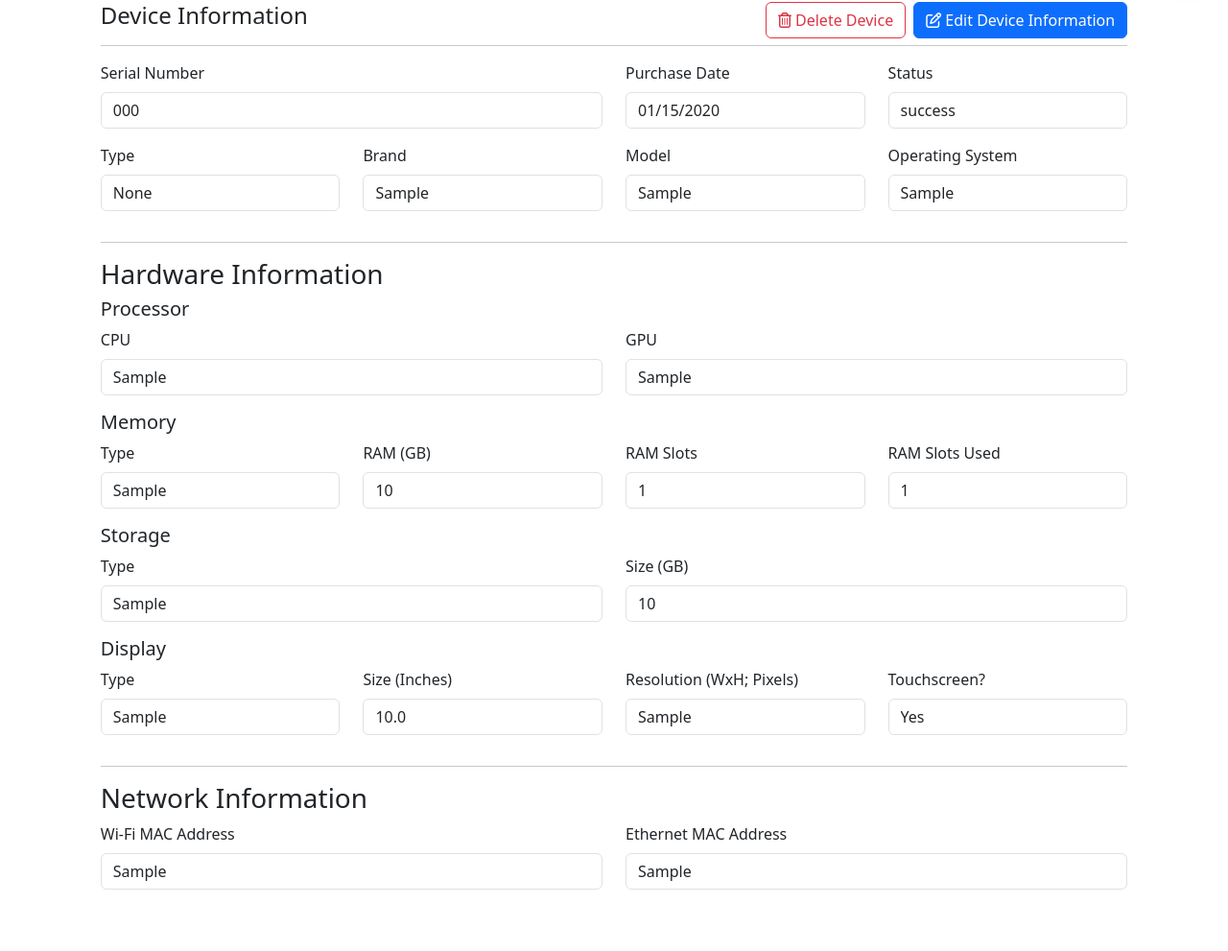
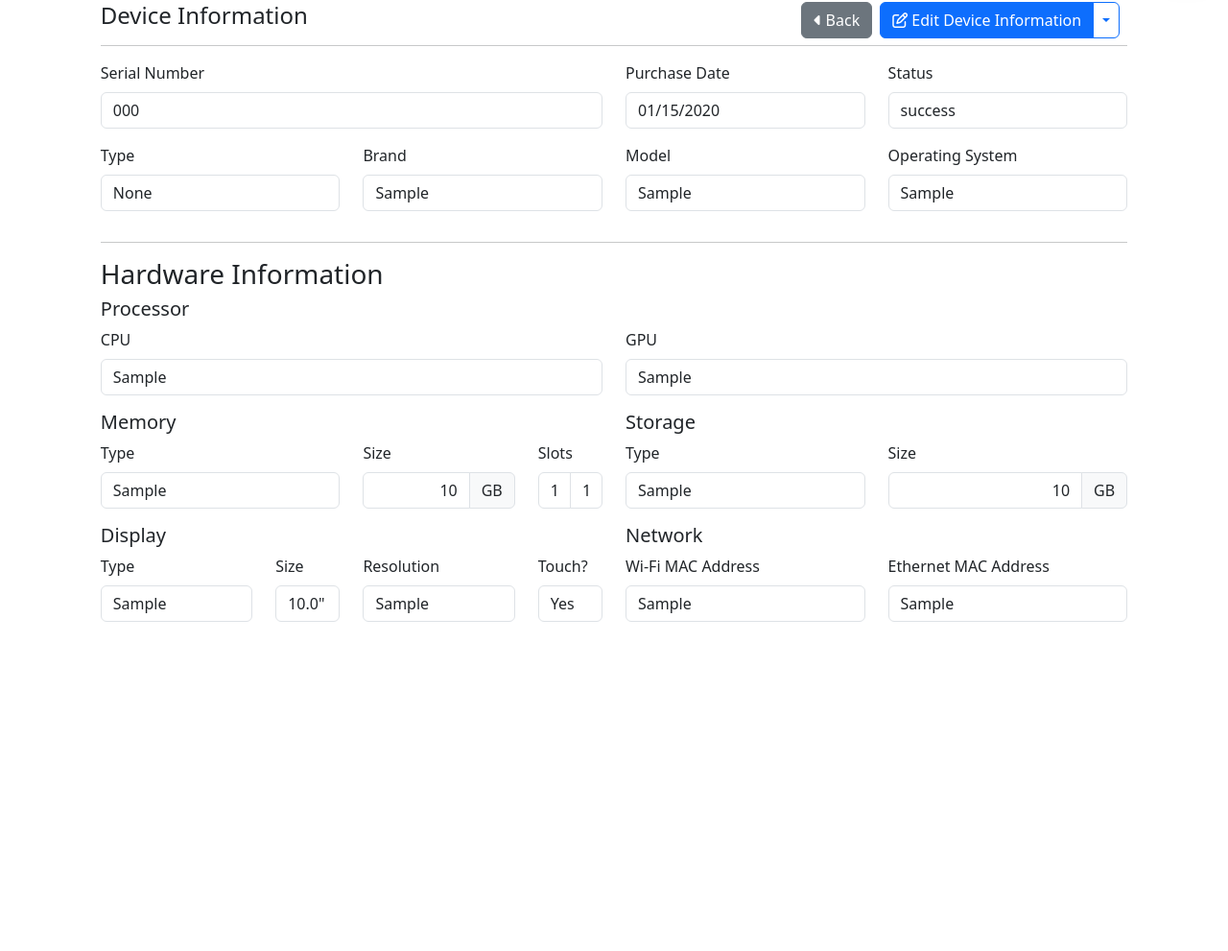
Before and after one commit to ravendinata/JACITA-Kanri, a Flask app: page /device/000 in a window 1280 px wide. Shown: the part 80-1071 px from the top of the page at 96% size. After the commit the page ends 728 px from the top, so only its background shows below. Run offline with Flask 3, Linux system fonts and the light colour scheme; tables that the repository leaves empty hold one stand-in row (values such as "Sample post"); parts of the project's set-up code (start-up, migrations or seed data) failed here and were passed over; some libraries are stand-ins or nearby versions.

Commit message:
Compactified device detail page

```diff
--- a/templates/device.html
+++ b/templates/device.html
@@ -25,8 +25,19 @@
 {% endif %}
 <div class="container-fluid" style="width: 90%; padding-bottom: 48px;">
     <span>
-        <button type="button" class="btn btn-primary float-end" onclick="window.location.href = `/device/{{ device.serial_number }}/edit`"><i class="fa-regular fa-pen-to-square"></i> Edit Device Information</button>
-        <button type="button" class="btn btn-outline-danger float-end me-2" onclick="show_delete_modal()"><i class="fa-regular fa-trash-can"></i> Delete Device</button>
+        <div class="btn-group float-end me-2">
+            <button type="button" class="btn btn-primary float-end" onclick="window.location.href = `/device/{{ device.serial_number }}/edit`"><i class="fa-regular fa-pen-to-square"></i> Edit Device Information</button>
+            <button type="button" id="moreButtonGroup" class="btn btn-outline-primary dropdown-toggle dropdown-toggle-split" data-bs-toggle="dropdown" aria-expanded="false">
+                <span class="visually-hidden">More</span>
+            </button>
+            <ul class="dropdown-menu" aria-labelledby="moreButtonGroup">
+                <li><a class="dropdown-item" href="/provisioning/view/{{ device.serial_number }}"><i class="fa-solid fa-clipboard-user"></i> View Provisioning History</a></li>
+                <li><hr class="dropdown-divider"></li>
+                <li><h6 class="dropdown-header"><i class="fa-solid fa-triangle-exclamation"></i> Danger Zone</h6></li>
+                <li><a class="dropdown-item link-danger" href="#" onclick="show_delete_modal()"><i class="fa-regular fa-trash-can"></i> Delete Device</a></li>
+            </ul>
+        </div>
+        <button type="button" class="btn btn-secondary float-end me-2" onclick="history.back()"><i class="fa-solid fa-caret-left"></i> Back</button>
     </span>
     <h2>Device Information</h2>
     <hr>
@@ -77,66 +88,80 @@
                 <input type="text" class="form-control" id="gpu" name="gpu" value="{{ device.gpu }}" readonly>
             </div>
         </div>
-        <h5>Memory</h5>
         <div class="row">
-            <div class="col mb-3">
+            <div class="col-md-6">
+                <h5>Memory</h5>
+            </div>
+            <div class="col-md-6">
+                <h5>Storage</h5>
+            </div>
+        </div>
+        <div class="row">
+            <div class="col-md-3 mb-3">
                 <label for="physical_mem_type" class="form-label">Type</label>
                 <input type="text" class="form-control" id="physical_mem_type" name="physical_mem_type" value="{{ device.physical_mem_type }}" readonly>
             </div>
-            <div class="col mb-3">
-                <label for="physical_mem_size_gb" class="form-label">RAM (GB)</label>
-                <input type="number" class="form-control" id="physical_mem_size_gb" name="physical_mem_size_gb" value="{{ device.physical_mem_size_gb }}" readonly>
+            <div class="col-md-2 mb-3">
+                <label for="physical_mem_size_gb" class="form-label">Size</label>
+                <div class="input-group">
+                    <input type="text" class="form-control" id="physical_mem_size_gb" name="physical_mem_size_gb" style="text-align: right;" value="{{ device.physical_mem_size_gb }}" readonly>
+                    <span class="input-group-text">GB</span>
+                </div>
             </div>
-            <div class="col mb-3">
-                <label for="physical_mem_slots" class="form-label">RAM Slots</label>
-                <input type="number" class="form-control" id="physical_mem_slots" name="physical_mem_slots" value="{{ device.physical_mem_slots }}" readonly>
+            <div class="col-md-1 mb-3">
+                <label for="physical_mem_slots" class="form-label">Slots</label>
+                <div class="input-group">
+                    <input type="text" class="form-control" id="physical_mem_slots_used" name="physical_mem_slots_used"style="text-align: center;" value="{{ device.physical_mem_slots_used }}" readonly>
+                    <input type="text" class="form-control" id="physical_mem_slots" name="physical_mem_slots" style="text-align: center;" value="{{ device.physical_mem_slots }}" readonly>
+                </div>
             </div>
-            <div class="col mb-3">
-                <label for="physical_mem_slots_used" class="form-label">RAM Slots Used</label>
-                <input type="number" class="form-control" id="physical_mem_slots_used" name="physical_mem_slots_used" value="{{ device.physical_mem_slots_used }}" readonly>
-            </div>
-        </div>
-        <h5>Storage</h5>
-        <div class="row">
-            <div class="col mb-3">
+            <div class="col-md-3 mb-3">
                 <label for="storage_type" class="form-label">Type</label>
                 <input type="text" class="form-control" id="storage_type" name="storage_type" value="{{ device.storage_type }}" readonly>
             </div>
-            <div class="col mb-3">
-                <label for="storage_size_gb" class="form-label">Size (GB)</label>
-                <input type="number" class="form-control" id="storage_size_gb" name="storage_size_gb" value="{{ device.storage_size_gb }}" readonly>
+            <div class="col-md-3 mb-3">
+                <label for="storage_size_gb" class="form-label">Size</label>
+                <div class="input-group">
+                    <input type="text" class="form-control " id="storage_size_gb" style="text-align: right;" name="storage_size_gb" value="{{ device.storage_size_gb }}" readonly>
+                    <span class="input-group-text">GB</span>
+                </div>
             </div>
         </div>
-        <h5>Display</h5>
         <div class="row">
-            <div class="col mb-3">
+            <div class="col-md-6">
+                <h5>Display</h5>
+            </div>
+            <div class="col-md-6">
+                <h5>Network</h5>
+            </div>
+        </div>
+        <div class="row">
+            <div class="col-md-2 mb-3">
                 <label for="internal_display_type" class="form-label">Type</label>
                 <input type="text" class="form-control" id="internal_display_type" name="internal_display_type" value="{{ device.internal_display_type }}" readonly>
             </div>
-            <div class="col mb-3">
-                <label for="internal_display_size_inch" class="form-label">Size (Inches)</label>
-                <input type="text" class="form-control" id="internal_display_size_inch" name="internal_display_size_inch" value="{{ device.internal_display_size_inch }}" readonly>
+            <div class="col-md-1 mb-3">
+                <label for="internal_display_size_inch" class="form-label">Size</label>
+                <input type="text" class="form-control" id="internal_display_size_inch" name="internal_display_size_inch" value='{{ device.internal_display_size_inch }}"' readonly>
             </div>
-            <div class="col mb-3">
-                <label for="internal_display_resolution" class="form-label">Resolution (WxH; Pixels)</label>
+            <div class="col-md-2 mb-3">
+                <label for="internal_display_resolution" class="form-label">Resolution</label>
                 <input type="text" class="form-control" id="internal_display_resolution" name="internal_display_resolution" value="{{ device.internal_display_resolution }}" readonly>
             </div>
-            <div class="col mb-3">
-                <label for="is_touchscreen" class="form-label">Touchscreen?</label>
+            <div class="col-md-1 mb-3">
+                <label for="is_touchscreen" class="form-label">Touch?</label>
                 <input type="text" class="form-control" id="is_touchscreen" name="is_touchscreen" value="{{ 'Yes' if device.is_touchscreen else 'No' }}" readonly>
             </div>
-        </div>
-        <hr>
-        <h3>Network Information</h3>
-        <div class="row">
-            <div class="col mb-3">
+            <div class="col-md-3 mb-3">
                 <label for="wireless_mac" class="form-label">Wi-Fi MAC Address</label>
                 <input type="text" class="form-control" id="wireless_mac" name="wireless_mac" value="{{ device.wireless_mac }}" readonly>
             </div>
-            <div class="col mb-3">
+            <div class="col-md-3 mb-3">
                 <label for="ethernet_mac" class="form-label">Ethernet MAC Address</label>
                 <input type="text" class="form-control" id="ethernet_mac" name="ethernet_mac" value="{{ device.ethernet_mac }}" readonly>
             </div>
+        </div>
+        <div class="row">
         </div>
     </form>
     <div class="modal fade" id="deleteModal" tabindex="-1" aria-labelledby="deleteModalLabel" aria-hidden="true">
```
